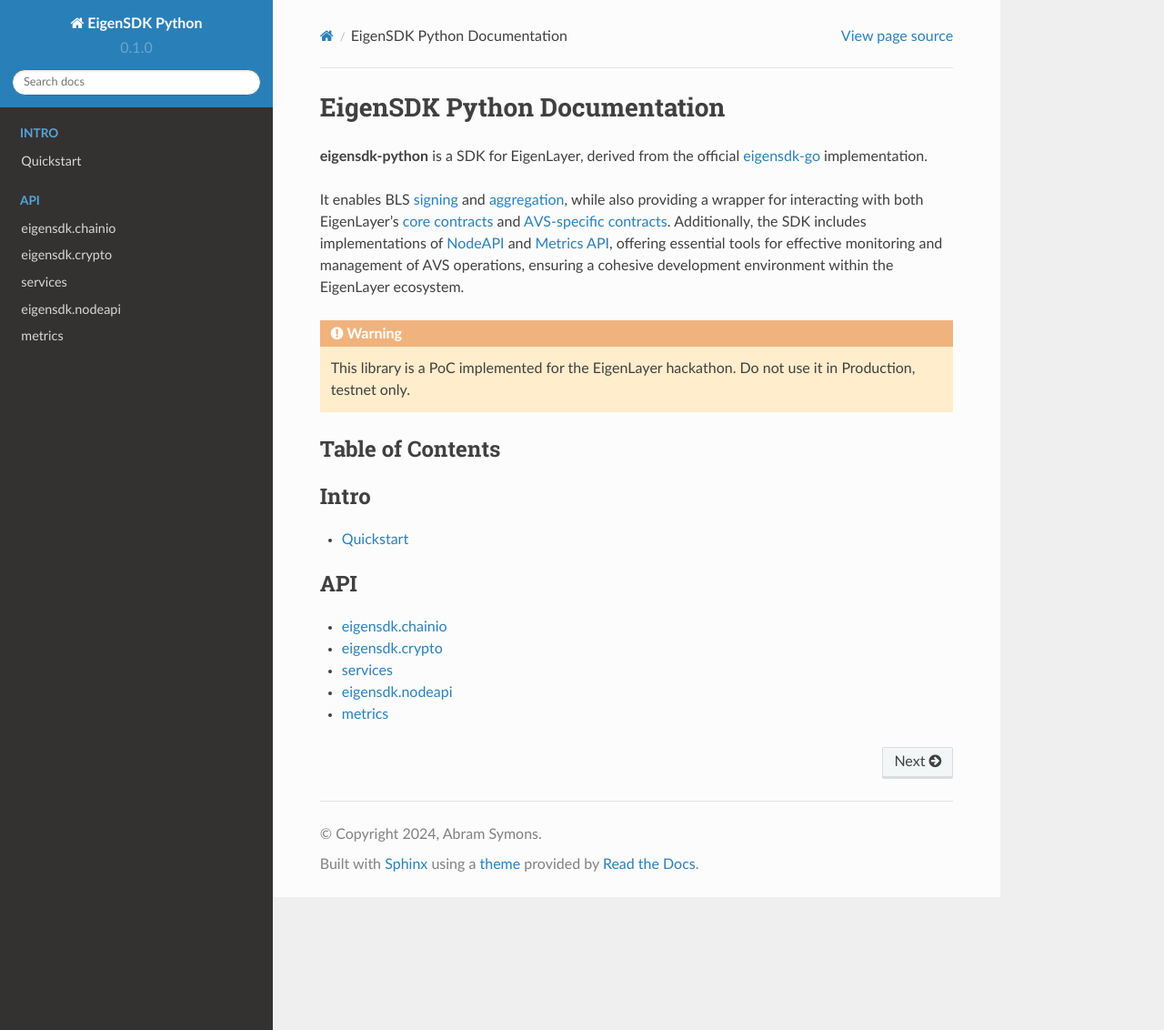
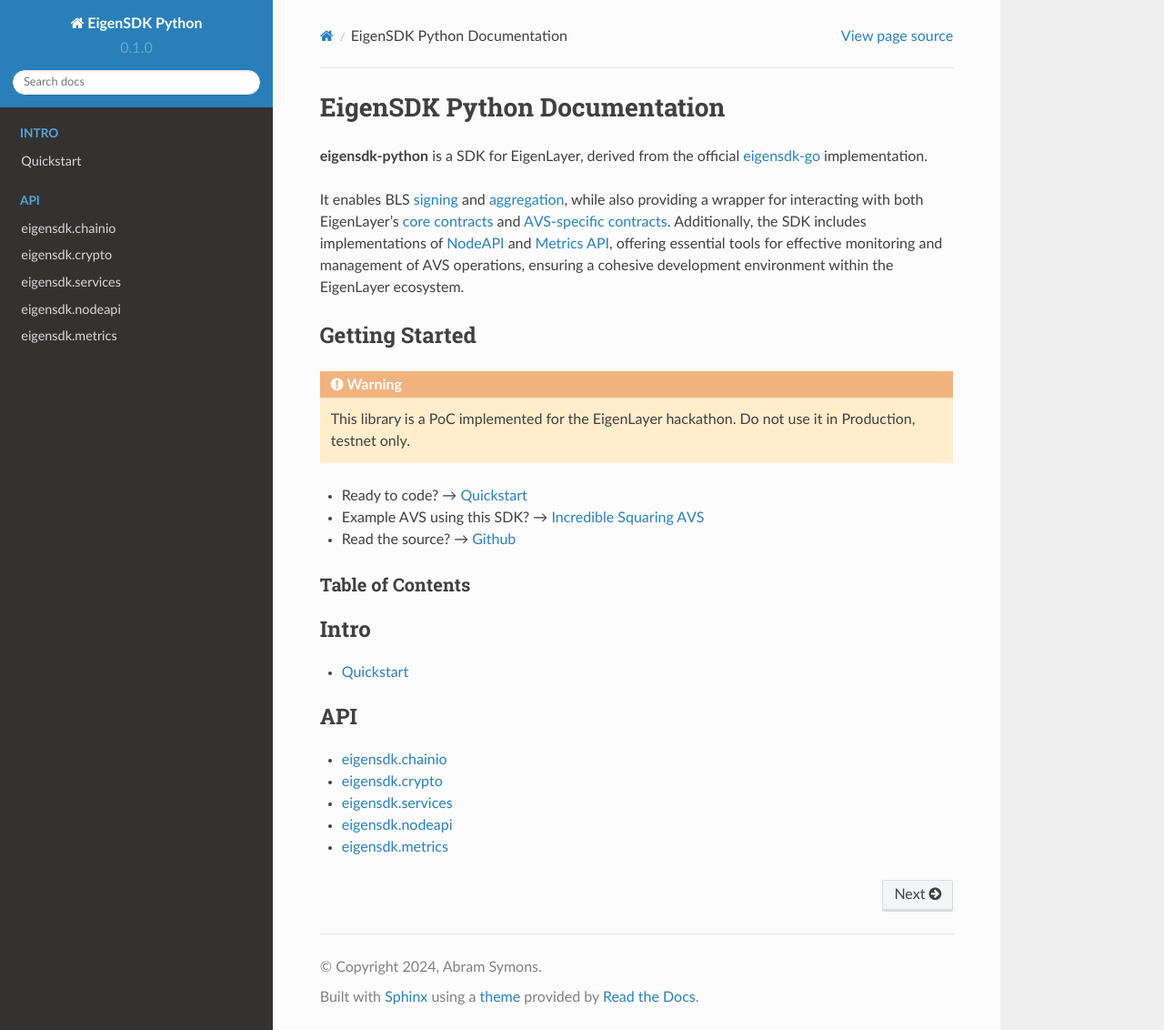
Before and after one commit to zellular-xyz/eigensdk-python, a Sphinx documentation site: the page built from docs/source/index.rst, in a window 1280 px wide and 1132 px high. Shown: the whole window at 91% size. Built offline with Sphinx 7.4.7 and the Read the Docs theme 2.0.0, drawn with Linux system fonts in a browser that asks for light colours.

Commit message:
update docs

```diff
--- a/docs/source/chainio.rst
+++ b/docs/source/eigensdk.chainio.rst
@@ -1,4 +1,4 @@
-.. _chainio:
+.. _eigensdk.chainio:
 
 eigensdk.chainio
 ================
--- a/docs/source/crypto.rst
+++ b/docs/source/eigensdk.crypto.rst
@@ -1,4 +1,4 @@
-.. _crypto:
+.. _eigensdk.crypto:
 
 eigensdk.crypto
 ===============
--- /dev/null
+++ b/docs/source/eigensdk.metrics.rst
@@ -0,0 +1,6 @@
+.. _eigensdk.metrics:
+
+eigensdk.metrics
+================
+
+Metrics
--- a/docs/source/nodeapi.rst
+++ b/docs/source/eigensdk.nodeapi.rst
@@ -1,4 +1,4 @@
-.. _nodeapi:
+.. _eigensdk.nodeapi:
 
 eigensdk.nodeapi
 ================
--- a/docs/source/index.rst
+++ b/docs/source/index.rst
@@ -5,9 +5,16 @@
 
 It enables BLS `signing <https://eth2book.info/capella/part2/building_blocks/signatures/>`_ and `aggregation <https://eth2book.info/capella/part2/building_blocks/signatures/#aggregation>`_, while also providing a wrapper for interacting with both EigenLayer's `core contracts <https://github.com/Layr-Labs/eigenlayer-contracts>`_ and `AVS-specific contracts <https://github.com/Layr-Labs/eigenlayer-middleware/>`_. Additionally, the SDK includes implementations of `NodeAPI <https://docs.eigenlayer.xyz/category/avs-node-api>`_ and `Metrics API <https://docs.eigenlayer.xyz/category/metrics>`_, offering essential tools for effective monitoring and management of AVS operations, ensuring a cohesive development environment within the EigenLayer ecosystem.
 
+Getting Started
+~~~~~~~~~~~~~~~
+
 .. warning::
 
    This library is a PoC implemented for the EigenLayer hackathon. Do not use it in Production, testnet only.
+
+- Ready to code? → :ref:`quickstart`
+- Example AVS using this SDK? → `Incredible Squaring AVS <https://github.com/zellular-xyz/incredible-squaring-avs-python>`_
+- Read the source? → `Github <https://github.com/zellular-xyz/eigensdk-python>`_
 
 Table of Contents
 -----------------
@@ -22,8 +29,8 @@
     :maxdepth: 1
     :caption: API
 
-    chainio
-    crypto
-    services
-    nodeapi
-    metrics
+    eigensdk.chainio
+    eigensdk.crypto
+    eigensdk.services
+    eigensdk.nodeapi
+    eigensdk.metrics
--- a/docs/source/metrics.rst
+++ /dev/null
@@ -1,6 +0,0 @@
-.. _metrics:
-
-metrics
-=======
-
-Metrics
--- a/docs/source/services.rst
+++ /dev/null
@@ -1,6 +0,0 @@
-.. _services:
-
-services
-========
-
-Services
```
Also changed, not shown: docs/source/eigensdk.services.rst (added, +183 -0 lines), 2 other files.
